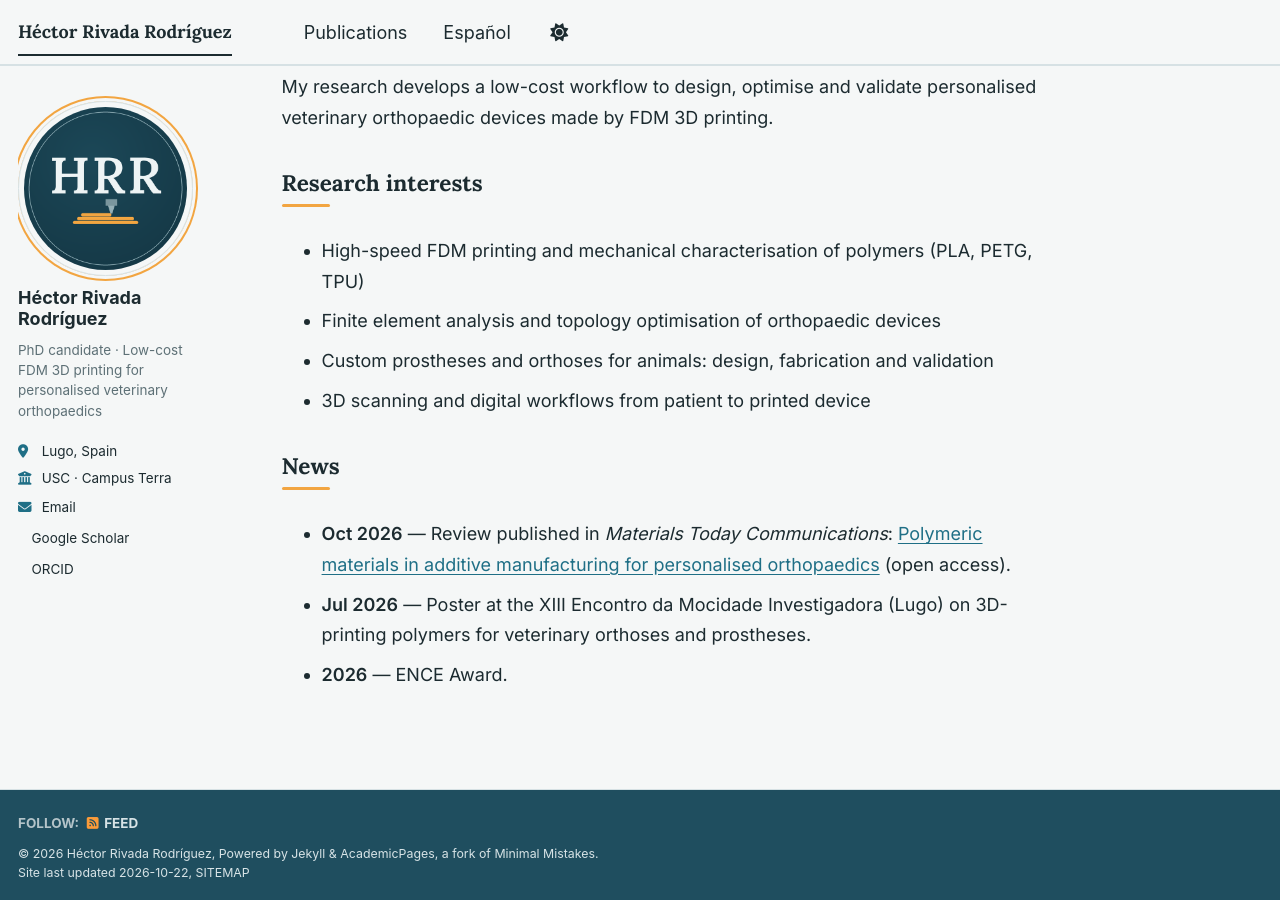
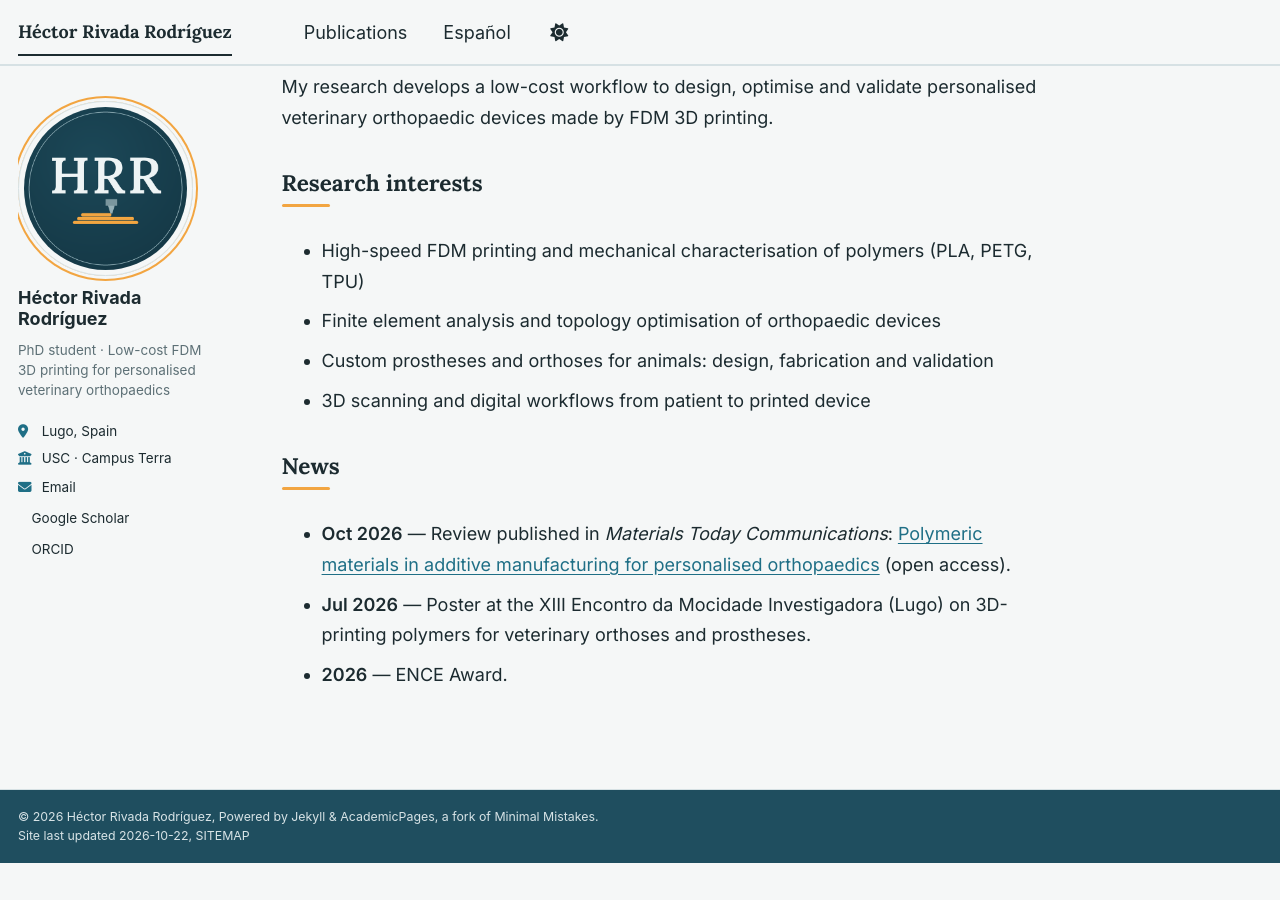
Before and after one commit to Hrivada/hrivada.github.io, a Jekyll site: the page built from _pages/about.md, in a window 1280 px wide and 900 px high, scrolled down 551 px. Built offline with Jekyll 4.4.1, drawn with Linux system fonts in a browser that asks for light colours; a style sheet for code colours, icons or effects is not loaded; after the commit the page ends 1414 px from its top, so only the background shows below that.

Commit message:
Update bio and RSS feed visibility in config

```diff
--- a/_config.yml
+++ b/_config.yml
@@ -23,7 +23,7 @@ author:
   avatar           : "5-hrr-grande.png"
   name             : "Héctor Rivada Rodríguez"
   pronouns         :
-  bio              : "PhD candidate · Low-cost FDM 3D printing for personalised veterinary orthopaedics"
+  bio              : "PhD student · Low-cost FDM 3D printing for personalised veterinary orthopaedics"
   location         : "Lugo, Spain"
   employer         : "USC · Campus Terra"
   uri              :
@@ -77,7 +77,7 @@ staticman:
       options:
         format           : "iso8601" # "iso8601" (default), "timestamp-seconds", "timestamp-milliseconds"
 atom_feed:
-  hide                   : false     # change to true to hide the RSS feed in the footer
+  hide                   : true     # change to true to hide the RSS feed in the footer
   path                   : # blank (default) uses feed.xml
 
 
@@ -95,7 +95,7 @@ facebook:
   username               :
   app_id                 :
   publisher              :
-og_image                 :  "og-image.png"# Social media default site image
+og_image                 :  "og-image.png"
 og_description           :  # Social media default site image description
 # For specifying social profiles
 # - https://developers.google.com/structured-data/customize/social-profiles
```
